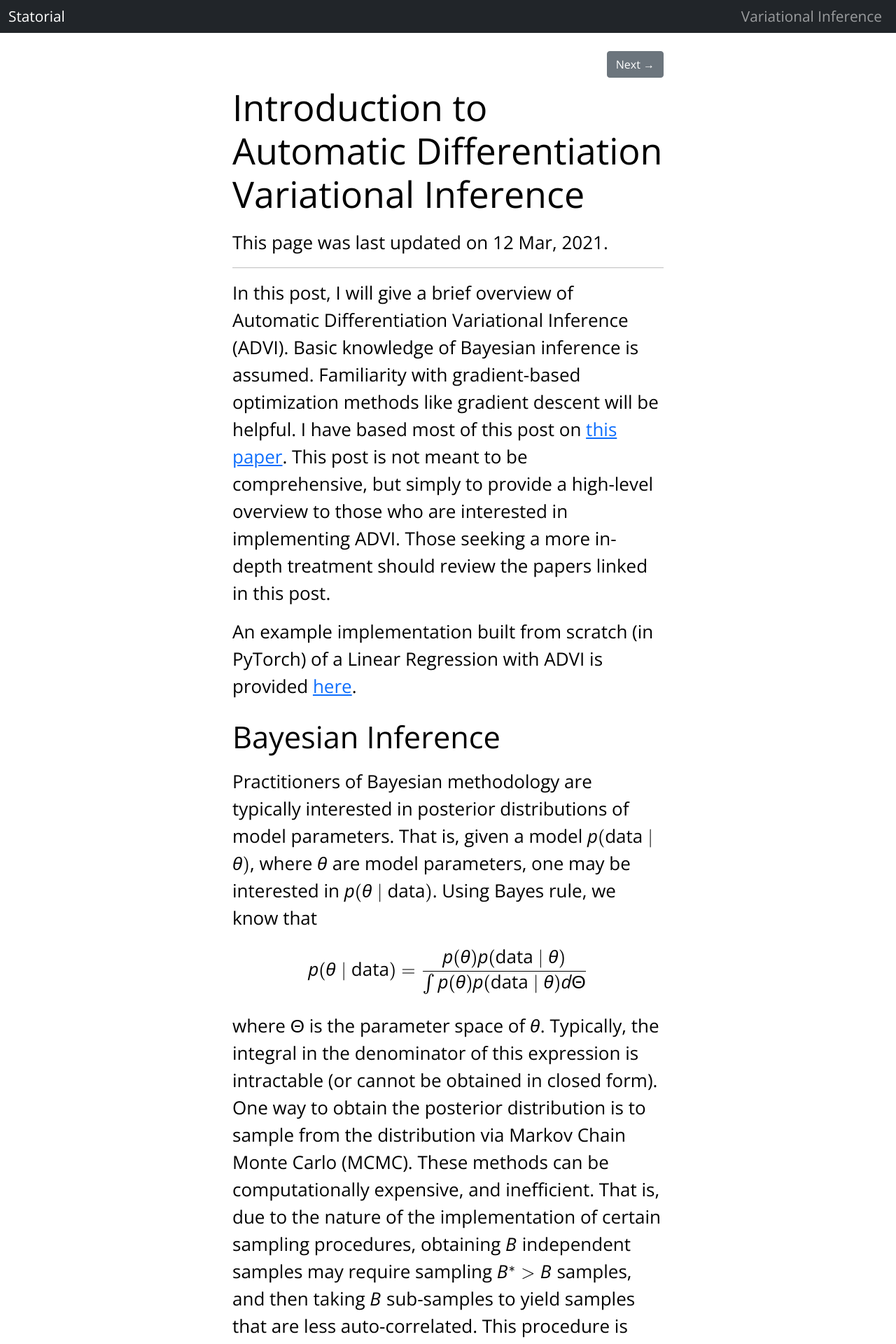
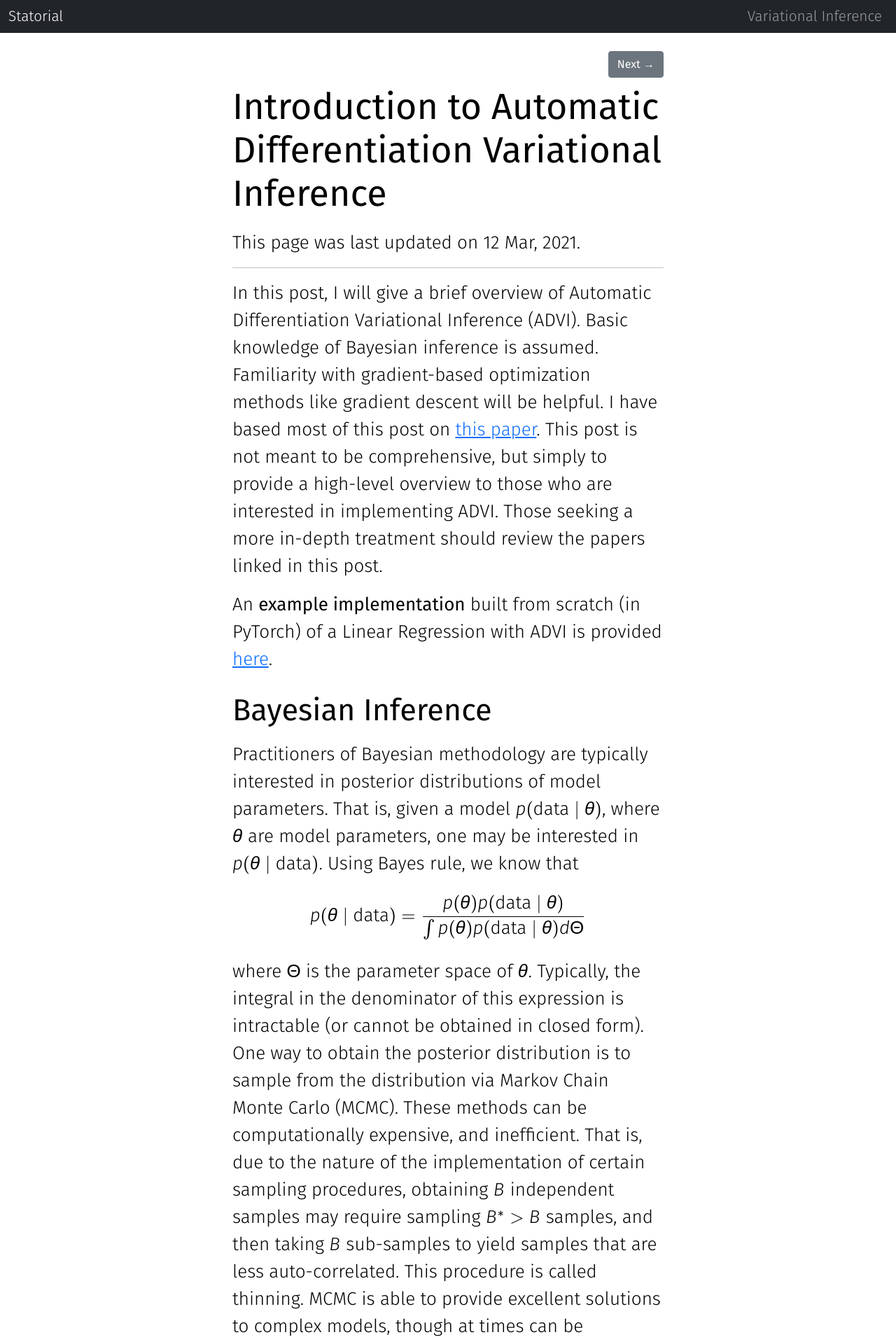
Before and after one commit to luiarthur/statorial, a Jekyll site: the page built from docs/_varinf/2019-02-24-introvi.md, in a window 1280 px wide. Shown: the top 1920 px of the page at 70% size. Built offline with Jekyll 4.4.1, drawn with Linux system fonts in a browser that asks for light colours; nearby versions of some CDN libraries; comment, search, counter and statistics services are not loaded; some of the changed text lies outside the part shown.

Commit message:
cleaned up math in advi blog

```diff
--- a/docs/assets/css/custom.css
+++ b/docs/assets/css/custom.css
@@ -1,5 +1,5 @@
 :root {
-  --main-font-family: 'Open Sans', sans-serif;
+  --main-font-family: 'Fira Sans', sans-serif;
   --main-font-weight: 300;
   --main-bold-font-weight: 400;
   --main-font-size: 26px;
--- a/docs/assets/css/main.css
+++ b/docs/assets/css/main.css
@@ -1,5 +1,5 @@
 /* Google fonts */
-@import url('https://fonts.googleapis.com/css2?family=Open+Sans:ital,wght@0,300;0,400;1,300;1,400&display=swap');
+@import url('https://fonts.googleapis.com/css2?family=Fira+Sans:ital,wght@0,300;0,400;1,300;1,400&family=Roboto:ital,wght@0,100;0,300;0,400;1,100;1,300;1,400&display=swap');
 
 /* Bootstrap */
 @import url("https://cdn.jsdelivr.net/npm/bootstrap@5.0.0-beta2/dist/css/bootstrap.min.css");
```
Also changed, not shown: docs/_varinf/2019-02-24-introvi.md (+2 -2 lines).
